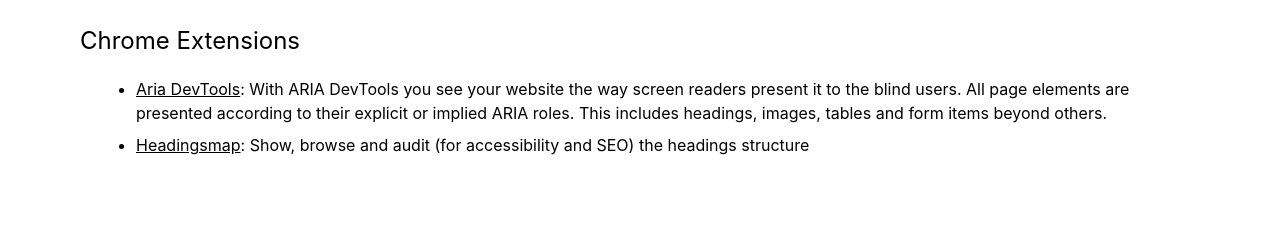
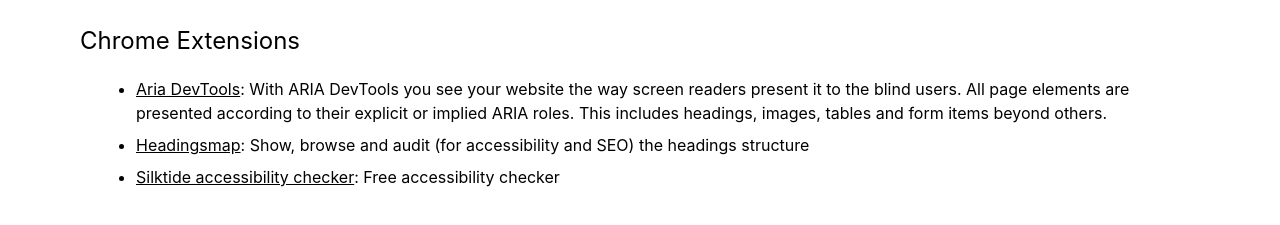
Before and after one commit to AnySurfer/anysurfer.github.io, a plain HTML site: page browser-extensions.html in a window 1280 px wide. Shown: the part 179-404 px from the top of the page. Drawn offline with Linux system fonts and the light colour scheme.

Commit message:
Update browser-extensions.html

```diff
--- a/browser-extensions.html
+++ b/browser-extensions.html
@@ -23,6 +23,7 @@
 				<ul>
 					<li><a href="https://chromewebstore.google.com/detail/aria-devtools/dneemiigcbbgbdjlcdjjnianlikimpck">Aria DevTools</a>: With ARIA DevTools you see your website the way screen readers present it to the blind users. All page elements are presented according to their explicit or implied ARIA roles. This includes headings, images, tables and form items beyond others. </li>
 					<li><a href="https://chromewebstore.google.com/detail/headingsmap/flbjommegcjonpdmenkdiocclhjacmbi">Headingsmap</a>: Show, browse and audit (for accessibility and SEO) the headings structure </li>
+					<li><a href="https://chromewebstore.google.com/detail/silktide-accessibility-ch/mpobacholfblmnpnfbiomjkecoojakah">Silktide accessibility checker</a>: Free accessibility checker</li>
 				</ul>
 			</div>
 		</main>
```
